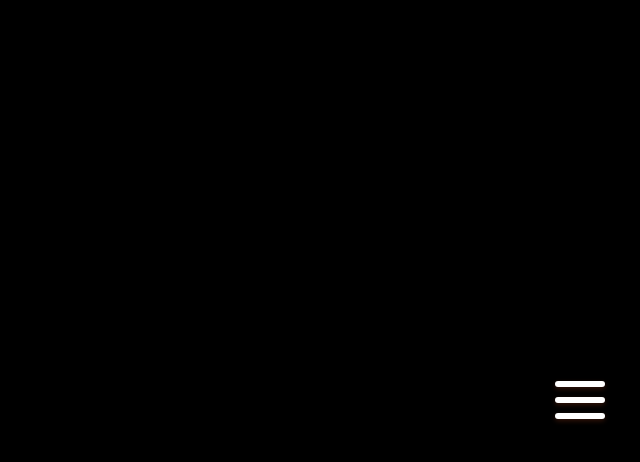
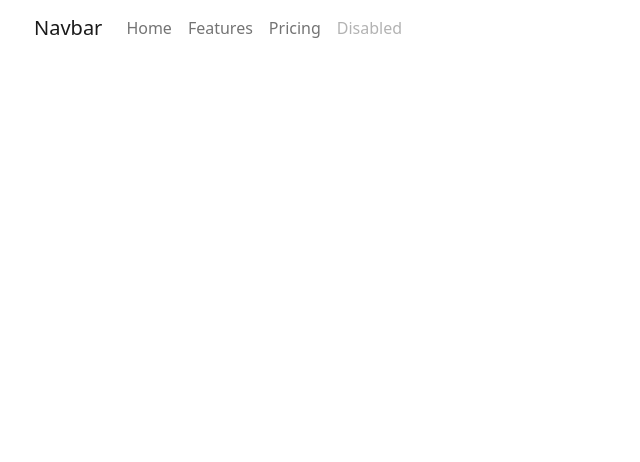
Before and after one commit to CarmineC93/ironsmith_front, a Vue app: page / in a window 1280 px wide. Shown: the top 462 px of the page, without its empty margins (60-700 px from the left). Built offline with nearby package versions, Linux system fonts and the light colour scheme.

Commit message:
tring add animation to bootsrap navbar

```diff
--- a/package.json
+++ b/package.json
@@ -9,6 +9,7 @@
     "preview": "vite preview"
   },
   "dependencies": {
+    "@popperjs/core": "^2.11.6",
     "axios": "^1.3.4",
     "bootstrap": "^5.2.3",
     "vue": "^3.2.45"
--- a/src/components/AppHeader.vue
+++ b/src/components/AppHeader.vue
@@ -1,34 +1,57 @@
 <script>
 export default{
   name:"AppHeader",
-  data(){
-    return{
+    data(){
 
-      }
-    }
+    },
+
   }
 </script>
 
 <template>
-    <header>
-      <nav>
 
-        <!-- <div>logo</div> -->
 
-        <div class="menu-btn">
-          <div class="menu-btn__burger">
 
+
+<header>
+    <div class="container">
+      <nav class="navbar navbar-expand-lg navbar-light">
+        <div class="container-fluid">
+          <a class="navbar-brand" href="#">Navbar</a>
+
+<div class="menu-btn navbar-toggler d-lg-none" type="button" data-bs-toggle="collapse"
+           data-bs-target="#navbarNav"
+           aria-controls="navbarNav"
+           aria-expanded="false"
+           aria-label="Toggle navigation"
+           >
+            <div class="menu-btn__burger toggler-icon"> </div>
+</div>
+
+          <div class="collapse navbar-collapse " id="navbarNav">
+            <ul class="navbar-nav">
+              <li class="nav-item">
+                <a class="nav-link" aria-current="page" href="#">Home</a>
+              </li>
+              <li class="nav-item">
+                <a class="nav-link" href="#">Features</a>
+              </li>
+              <li class="nav-item">
+                <a class="nav-link" href="#">Pricing</a>
+              </li>
+              <li class="nav-item">
+                <a class="nav-link disabled" href="#" tabindex="-1" aria-disabled="true">Disabled</a>
+              </li>
+            </ul>
           </div>
         </div>
-
       </nav>
-
-
-    </header>
-
+    </div>
+  </header>
 </template>
 
 <style lang="scss" scoped>
+
 
 *{
   margin: 0;
@@ -37,15 +60,15 @@ export default{
 }
 
 header{
-  background: black;
+  // background: black;
   display: flex;
   justify-content: center;
   align-items: center;
-  min-height: 100vh;
-
+  // min-height: 100vh;
 }
 
 .menu-btn{
+  background: black;
   position: relative;
   display: flex;
   justify-content: center;
@@ -85,7 +108,7 @@ header{
   transform: translateY(16px);
 }
 
-// ANIMATION
+/* ANIMATION */
 
 .menu-btn.open .menu-btn__burger{
   transform: translateX(-50px);
@@ -101,5 +124,4 @@ header{
   transform: rotate(-45deg) translate(35px, 35px);
 }
 
-
 </style>
--- a/src/main.js
+++ b/src/main.js
@@ -1,16 +1,30 @@
 import { createApp } from 'vue'
+
 import App from './App.vue'
 
 createApp(App).mount('#app')
 
 const menuBtn  = document.querySelector('.menu-btn');
+        const navBarCollapse  = document.querySelector('.navbar-collapse');
+
+
         let menuOpen = false;
         menuBtn.addEventListener('click', () => {
           if(!menuOpen){
               menuBtn.classList.add('open');
               menuOpen = true;
+
+              setTimeout(removeCollapse, 300);
+              function removeCollapse() {
+                  navBarCollapse.classList.remove('collapse')
+              }
           } else {
             menuBtn.classList.remove('open');
             menuOpen = false;
+
+            setTimeout(addCollapse, 300);
+            function addCollapse() {
+                navBarCollapse.classList.add('collapse')
+            }
           }
         });
```
Also changed, not shown: 1 other file (tests, documents, lock files or other folders). Lines whose indentation alone changed are shown as unchanged.
